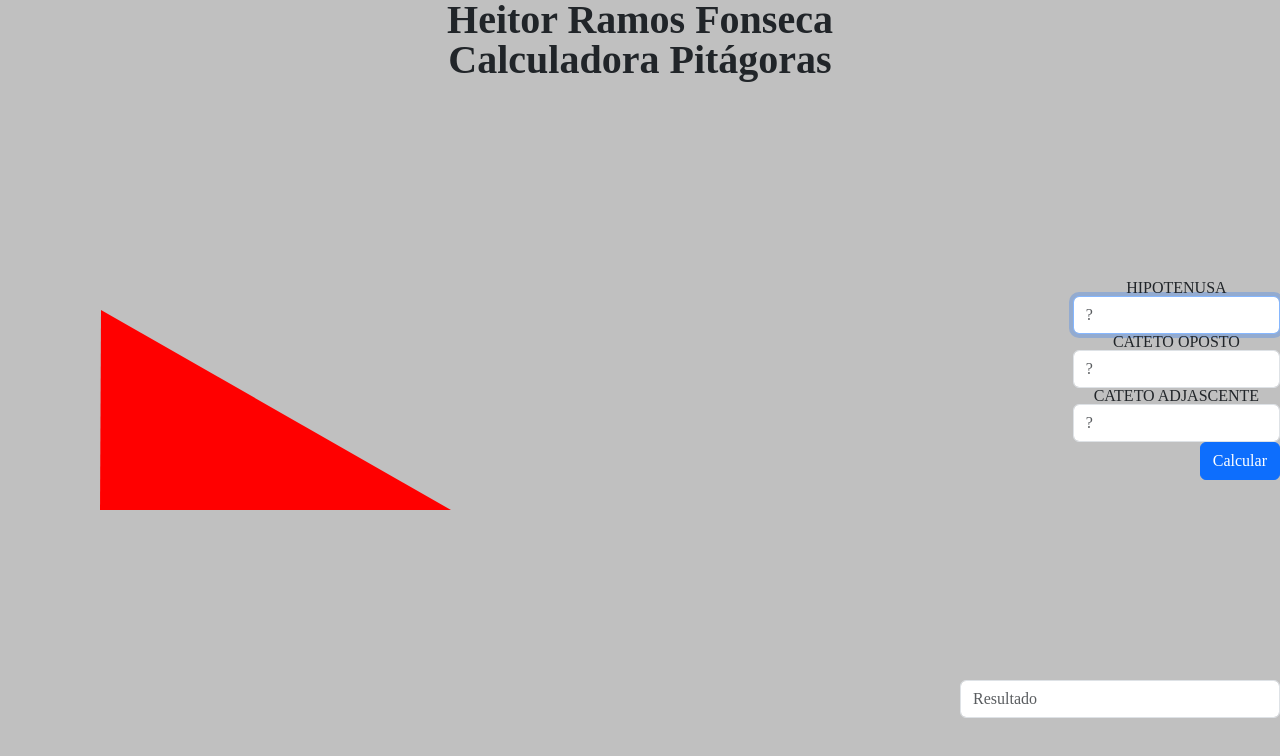
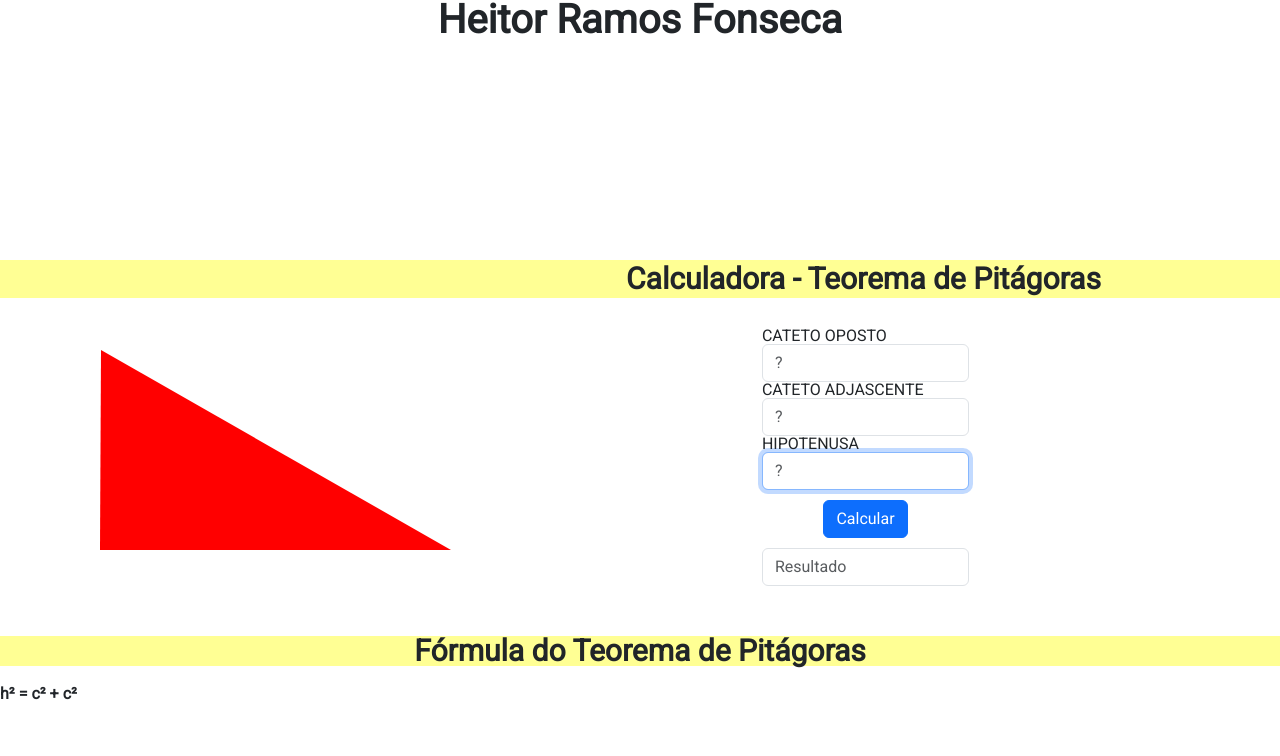
Before and after one commit to HeitorFonseca-dev/Processo-Seletivo-Cromai, a plain HTML site: page index.html in a window 1280 px wide. Drawn offline with nearby package versions, Linux system fonts and the light colour scheme.

Commit message:
Atualização bootstrap

```diff
--- a/index.html
+++ b/index.html
@@ -8,48 +8,72 @@
     <!--BOOTSTRAP DO CSS  -->
     <link href="https://cdn.jsdelivr.net/npm/bootstrap@5.3.0-alpha1/dist/css/bootstrap.min.css" rel="stylesheet"
         integrity="sha384-GLhlTQ8iRABdZLl6O3oVMWSktQOp6b7In1Zl3/Jr59b6EGGoI1aFkw7cmDA6j6gD" crossorigin="anonymous">
+    <!-- CSS DO PROJETO-->
     <link rel="stylesheet" href="reset.css">
     <link rel="stylesheet" href="style.css">
+    <link href='https://fonts.googleapis.com/css?family=Roboto' rel='stylesheet'>
+    <!--Favicon da página-->
     <link rel="shortcut icon" href="images.ico" type="image/x-icon" />
+    <script src="https://ajax.googleapis.com/ajax/libs/jquery/2.1.1/jquery.min.js"></script>
     <script src="index.js"></script>
     <title>Calculadora Pitágoras</title>
 </head>
 
 <body>
+    <table>
+        <thead>
             <div class="cabeçalho">
                 <h1>Heitor Ramos Fonseca</h1>
-        <h2>Calculadora Pitágoras</h2>
             </div>
-
             <div class="form-signin">
                 <div class="triangulo">
                 </div>
-        <div class="d-flex justify-content-end">
+            </div>
+            <div class="container px-4 text-center">
+                <div class="row gx-5">
+                    <div class="col">
+                        <td>
+                            <tr>
+                                <div id="calha" class="p-1">Calculadora - Teorema
+                                    de
+                                    Pitágoras</div>
+                            </tr>
+                        </td>
+                    </div>
+                </div>
+            </div>
+            <div class="d-flex justify-content-center">
                 <div class="form-group col-md-3">
-                <label for="inputHipotenusa" class="sr-only">Hipotenusa</label>
-                <input type="text" id="inputHipotenusa" class="form-control" placeholder="?"
-                    autofocus="">
                     <label for="inputCatetoOposto" class="sr-only">Cateto Oposto</label>
                     <input type="text" id="inputCatetoOposto" class="form-control" placeholder="?">
                     <label for="inputCatetoAdjascente" class="sr-only">Cateto Adjascente</label>
-                <input type="text" id="inputCatetoAdjascente" class="form-control"
-                    placeholder="?">
+                    <input type="text" id="inputCatetoAdjascente" class="form-control" placeholder="?">
+                    <label for="inputHipotenusa" class="sr-only">Hipotenusa</label>
+                    <input type="text" id="inputHipotenusa" class="form-control" placeholder="?" autofocus="">
                 </div>
             </div>
-        <div class="d-flex justify-content-end">
+            <div class="d-flex justify-content-center">
                 <div class="text-right">
                     <button type="button" class="btn btn-primary" onclick="calcular()">Calcular</button>
                 </div>
             </div>
-
             </div>
-
-    <div class="d-flex justify-content-end">
+            <div class="d-flex justify-content-center">
                 <div class="form-group col-md-3">
                     <input type="text" id="resultado" class="form-control" placeholder="Resultado">
                 </div>
             </div>
+            <td>
+                <tr>
+                    <div id="calha2" class="d-flex justify-content-center"> Fórmula do Teorema de Pitágoras</div>
+                </tr>
+            </td>
+        </thead>
+    </table>
 
+    <p class="formula-pitagoras">
+        h² = c² + c²
+    </p>
 
 
 </body>
--- a/index.js
+++ b/index.js
@@ -1,14 +1,11 @@
 
-    function calcular() {
+    function calcular(CatetoOposto) {
         var valorHipotenusa = document.getElementById("inputHipotenusa").value;
         var valorCatetoOposto = document.getElementById("inputCatetoOposto").value;
         var valorCatetoAdjascente = document.getElementById("inputCatetoAdjascente").value;
 
-        valorHipotenusa = Math.pow(valorCatetoOposto, 2) + Math.pow(valorCatetoAdjascente, 2);
-
-
+        valorHipotenusa = Math.hypot(valorCatetoOposto, valorCatetoAdjascente,valorHipotenusa);
 
         document.getElementById("resultado").value = valorHipotenusa;
 
-         console.log (Resultado)
     }
--- a/style.css
+++ b/style.css
@@ -1,5 +1,5 @@
 body{
-    background-color: silver;
+    font-family: "Roboto";
 }
 .cabeçalho {
     text-align: center;
@@ -16,21 +16,28 @@ body{
     color: inherit;
 }
 
-h3{
-    font-size: 20px;
-    line-height: 27px;
+#calha{
+    background-color:rgba(255, 255, 0, 0.418);
+    width: 100%;
+    margin: 20px 0 30px;
+    text-align: center;
+    font-size: 30px;
+    position: static;
+    font-weight: bold;
 }
+
 
 .triangulo {
     content: "";
     vertical-align: middle;
-    margin: 30px 0 0 100px;
+    margin: 110px 0 0 100px;
     width: 0;
     height: 0;
     float: left;
     border-left: 1px solid transparent;
     border-right: 350px solid transparent;
     border-bottom: 200px solid red;
+
 }
 
 h2 {
@@ -47,8 +54,11 @@ input {
     padding: 10px;
 }
 
+
 button {
     padding: 10px;
+    margin: 10px 130px 10px;
+
 }
 
 form label {
@@ -66,3 +76,17 @@ label {
     display: block;
     padding: 50px;
 }
+
+#calha2{
+    background-color:rgba(255, 255, 0, 0.418);
+    width: 100%;
+    margin: 50px 0 20px;
+    text-align: center;
+    font-size: 30px;
+    font-weight: bold;
+}
+
+.formula-pitagoras{
+    font-weight: bold;
+    font-size: 16px;
+}
```
Lines whose indentation alone changed are shown as unchanged.
